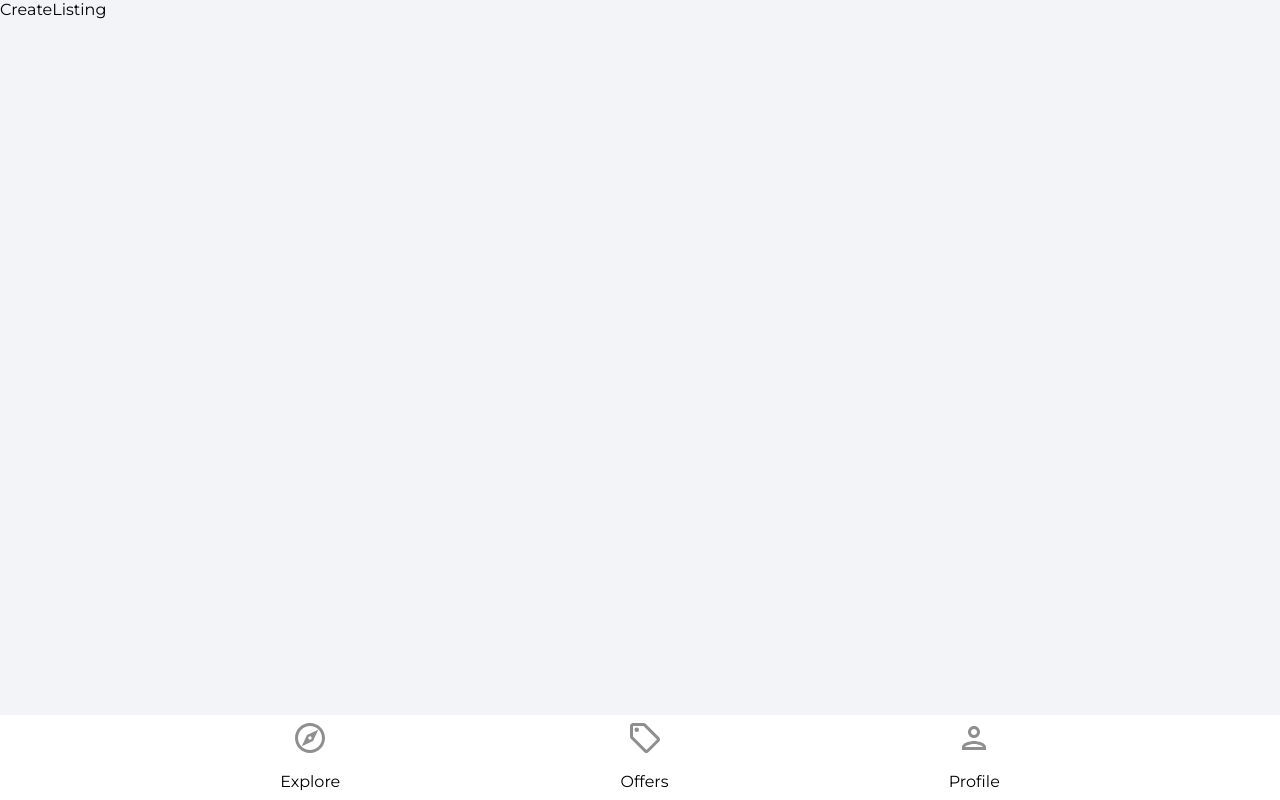
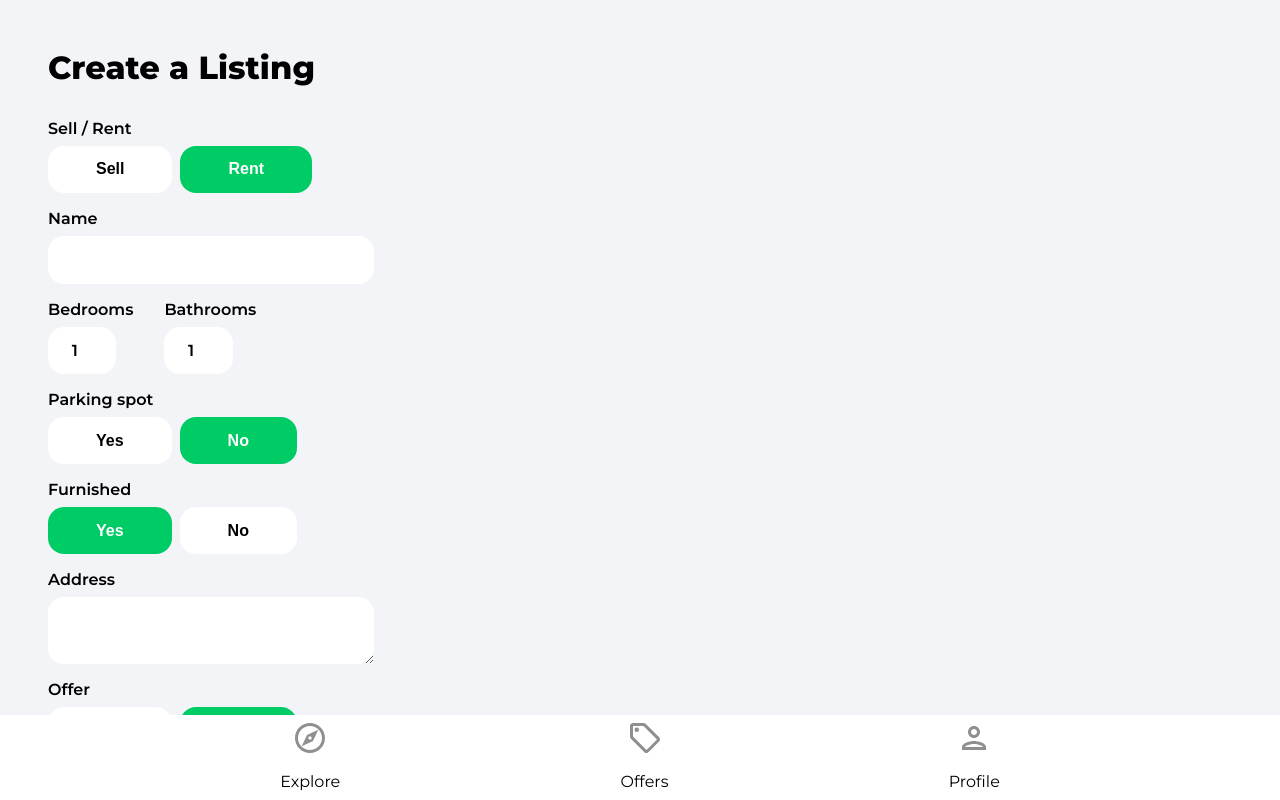
Before and after one commit to Rqmba/house-marketplace, a React (Create React App) app: page /create-listing in a window 1280 px wide. Shown: the top 800 px of the page. Built offline with nearby package versions, Linux system fonts and the light colour scheme; no server answers; sample sign-in values are in the browser's storage.

Commit message:
create listing Item form, begin geocoding api

```diff
--- a/src/pages/CreateListing.jsx
+++ b/src/pages/CreateListing.jsx
@@ -2,6 +2,7 @@
 import { useState, useEffect, useRef } from "react"
 import { getAuth, onAuthStateChanged } from "firebase/auth"
 import { useNavigate } from "react-router-dom"
+import { toast } from "react-toastify"
 import Spinner from "../components/Spinner"
 
 
@@ -23,6 +24,23 @@
         latitude: 0,
         longitude: 0,
     })
+
+    const {
+        type,
+        name,
+        bedrooms,
+        bathrooms,
+        parking,
+        furnished,
+        address,
+        offer,
+        regularPrice,
+        discountedPrice,
+        images,
+        latitude,
+        longitude
+      } = formData
+
 
 
    const auth = getAuth()
@@ -46,13 +64,317 @@
     // eslint-disable-next-line react-hooks/exhaustive-deps
 }, [isMounted])
 
+  const onSubmit = async (e) => {
+    e.preventDefault()
+
+    setLoading(true)
+
+    if(discountedPrice >= regularPrice) {
+        setLoading(false)
+        toast.error('Discounted price needs to be less than regular price')
+        return
+    }
+
+    if(images.length > 6) {
+        setLoading(false)
+        toast.error('Max 6 images')
+        return
+    }
+
+    let geolocation = {}
+    let location
+
+    if(geolocationEnabled) {
+        const response = await fetch(
+            `https://nominatim.openstreetmap.org/search?q=${encodeURIComponent(
+              address
+            )}&format=json&addressdetails=1&limit=1`,
+            {
+              headers: {
+                "User-Agent": "Ramba/1.0 (ramblack45@gmail.com)",
+              },
+            }
+          );
+
+    } else {
+        geolocation.lat = latitude
+        geolocation.lng = longitude
+        location = address
+    }
+
+    setLoading(false)
+  }
+
+  const onMutate = e => {
+    let boolean = null
+
+    if(e.target.value === 'true') {
+        boolean = true
+    }
+
+    if(e.target.value === 'false') {
+        boolean = false
+    }
+
+    // Files
+    if(e.target.files) {
+        setFormData((prevState) => ({
+            ...prevState,
+            images: e.target.fimes
+        }))
+    }
+
+    // Text/Booleans/Numbers
+    if(!e.target.files) {
+        setFormData((prevState) => ({
+            ...prevState,
+            [e.target.id]: boolean ?? e.target.value
+        }))
+    }
+  }
+
 
   if(loading) {
     return <Spinner />
   }
 
   return (
-    <div>CreateListing</div>
+    <div className="profile">
+        <header>
+            <p className="pageHeader">
+                Create a Listing
+            </p>
+        </header>
+
+        <main>
+            <form onSubmit={onSubmit}>
+              <label className="formLabel">Sell / Rent</label>
+              <div className="formButtons">
+                <button
+                type="button"
+                className={type === 'sale' ? 'formButtonActive' : 'formButton'}
+                id="type"
+                value='sale'
+                onClick={onMutate}
+                >
+                    Sell
+                </button>
+                <button
+                type="button"
+                className={type === 'rent' ? 'formButtonActive' : 'formButton'}
+                id="type"
+                value='rent'
+                onClick={onMutate}
+                >
+                    Rent
+                </button>
+                </div>
+
+                <label className='formLabel'>Name</label>
+                <input
+                    className='formInputName'
+                    type='text'
+                    id='name'
+                    value={name}
+                    onChange={onMutate}
+                    maxLength='32'
+                    minLength='10'
+                    required
+                />
+
+            <div className='formRooms flex'>
+            <div>
+              <label className='formLabel'>Bedrooms</label>
+              <input
+                className='formInputSmall'
+                type='number'
+                id='bedrooms'
+                value={bedrooms}
+                onChange={onMutate}
+                min='1'
+                max='50'
+                required
+              />
+            </div>
+            <div>
+              <label className='formLabel'>Bathrooms</label>
+              <input
+                className='formInputSmall'
+                type='number'
+                id='bathrooms'
+                value={bathrooms}
+                onChange={onMutate}
+                min='1'
+                max='50'
+                required
+              />
+            </div>
+          </div>
+
+          <label className='formLabel'>Parking spot</label>
+          <div className='formButtons'>
+            <button
+              className={parking ? 'formButtonActive' : 'formButton'}
+              type='button'
+              id='parking'
+              value={true}
+              onClick={onMutate}
+              min='1'
+              max='50'
+            >
+              Yes
+            </button>
+            <button
+              className={
+                !parking && parking !== null ? 'formButtonActive' : 'formButton'
+              }
+              type='button'
+              id='parking'
+              value={false}
+              onClick={onMutate}
+            >
+              No
+            </button>
+          </div>
+
+          <label className='formLabel'>Furnished</label>
+          <div className='formButtons'>
+            <button
+              className={furnished ? 'formButtonActive' : 'formButton'}
+              type='button'
+              id='furnished'
+              value={true}
+              onClick={onMutate}
+            >
+              Yes
+            </button>
+            <button
+              className={
+                !furnished && furnished !== null
+                  ? 'formButtonActive'
+                  : 'formButton'
+              }
+              type='button'
+              id='furnished'
+              value={false}
+              onClick={onMutate}
+            >
+              No
+            </button>
+          </div>
+
+          <label className='formLabel'>Address</label>
+          <textarea
+            className='formInputAddress'
+            type='text'
+            id='address'
+            value={address}
+            onChange={onMutate}
+            required
+          />
+
+        {!geolocationEnabled && (
+            <div className='formLatLng flex'>
+              <div>
+                <label className='formLabel'>Latitude</label>
+                <input
+                  className='formInputSmall'
+                  type='number'
+                  id='latitude'
+                  value={latitude}
+                  onChange={onMutate}
+                  required
+                />
+              </div>
+              <div>
+                <label className='formLabel'>Longitude</label>
+                <input
+                  className='formInputSmall'
+                  type='number'
+                  id='longitude'
+                  value={longitude}
+                  onChange={onMutate}
+                  required
+                />
+              </div>
+            </div>
+          )}
+
+        <label className='formLabel'>Offer</label>
+          <div className='formButtons'>
+            <button
+              className={offer ? 'formButtonActive' : 'formButton'}
+              type='button'
+              id='offer'
+              value={true}
+              onClick={onMutate}
+            >
+              Yes
+            </button>
+            <button
+              className={
+                !offer && offer !== null ? 'formButtonActive' : 'formButton'
+              }
+              type='button'
+              id='offer'
+              value={false}
+              onClick={onMutate}
+            >
+              No
+            </button>
+          </div>
+
+          <label className='formLabel'>Regular Price</label>
+          <div className='formPriceDiv'>
+            <input
+              className='formInputSmall'
+              type='number'
+              id='regularPrice'
+              value={regularPrice}
+              onChange={onMutate}
+              min='50'
+              max='750000000'
+              required
+            />
+            {type === 'rent' && <p className='formPriceText'>$ / Month</p>}
+          </div>
+
+          {offer && (
+            <>
+              <label className='formLabel'>Discounted Price</label>
+              <input
+                className='formInputSmall'
+                type='number'
+                id='discountedPrice'
+                value={discountedPrice}
+                onChange={onMutate}
+                min='50'
+                max='750000000'
+                required={offer}
+              />
+            </>
+          )}
+
+        <label className='formLabel'>Images</label>
+          <p className='imagesInfo'>
+            The first image will be the cover (max 6).
+          </p>
+          <input
+            className='formInputFile'
+            type='file'
+            id='images'
+            onChange={onMutate}
+            max='6'
+            accept='.jpg,.png,.jpeg'
+            multiple
+            required
+          />
+            <button type='submit' className='primaryButton createListingButton'>
+                Create Listing
+            </button>
+          </form>
+        </main>
+    </div>
   )
 }
 
```
